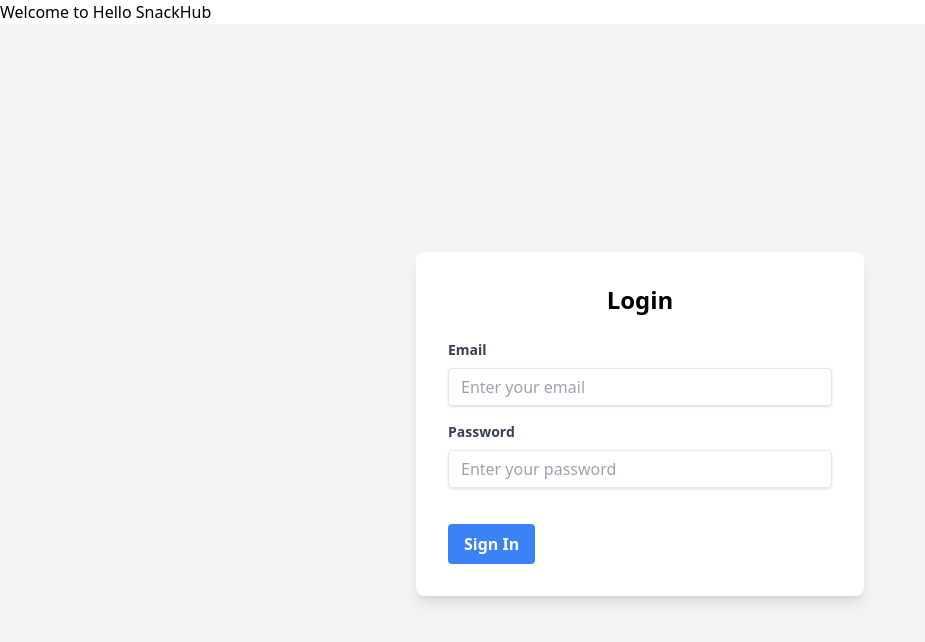
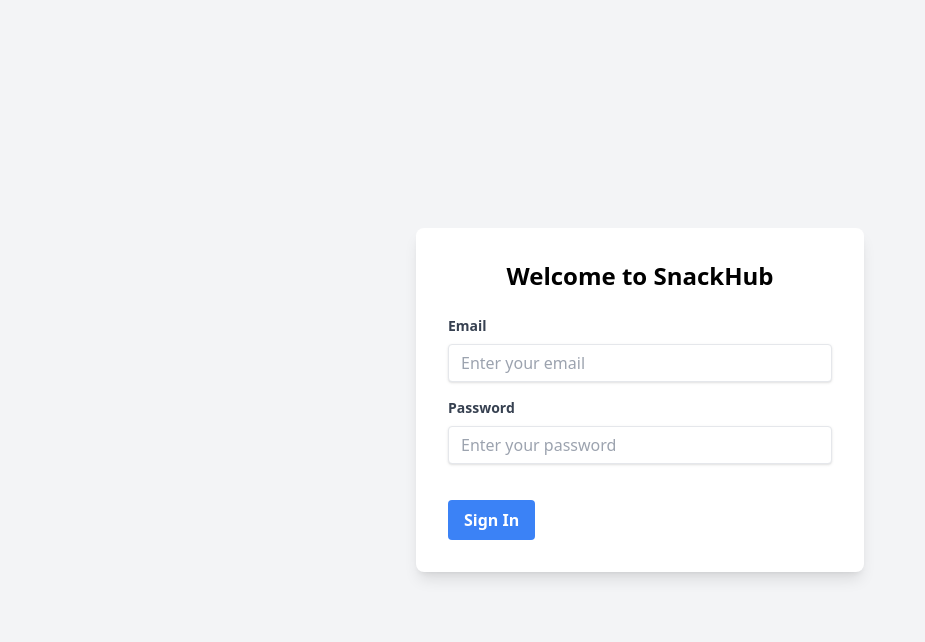
Before and after one commit to Team-One-Pos-Tech/FrameUp.webapp, an Angular app: page /login in a window 1280 px wide. Before the commit this address led to /. Shown: the top 642 px of the page, without its empty margins (0-925 px from the left). Built offline with nearby package versions, Linux system fonts and the light colour scheme.

Commit message:
router login page

```diff
--- a/src/app/app.component.html
+++ b/src/app/app.component.html
@@ -1,3 +1 @@
-<h1>Welcome to Hello SnackHub</h1>
-
-<app-login></app-login>
+<router-outlet></router-outlet>
--- a/src/app/app.component.ts
+++ b/src/app/app.component.ts
@@ -1,10 +1,9 @@
 import { Component } from '@angular/core';
-import { RouterOutlet } from '@angular/router';
-import { LoginComponent } from './pages/login/login.component';
+import { RouterModule } from '@angular/router';
 
 @Component({
   selector: 'app-root',
-  imports: [RouterOutlet, LoginComponent],
+  imports: [RouterModule],
   templateUrl: './app.component.html',
   styleUrl: './app.component.scss'
 })
--- a/src/app/app.config.ts
+++ b/src/app/app.config.ts
@@ -4,5 +4,8 @@
 import { routes } from './app.routes';
 
 export const appConfig: ApplicationConfig = {
-  providers: [provideZoneChangeDetection({ eventCoalescing: true }), provideRouter(routes)]
+  providers: [provideZoneChangeDetection(
+    { eventCoalescing: true }),
+     provideRouter(routes)
+  ]
 };
--- a/src/app/app.routes.ts
+++ b/src/app/app.routes.ts
@@ -1,3 +1,10 @@
 import { Routes } from '@angular/router';
+import { LoginComponent } from './pages/login/login.component';
 
-export const routes: Routes = [];
+export const routes: Routes = [
+    {
+        path: 'login',
+        component: LoginComponent,
+        title: 'Login Page'
+    },
+];
--- a/src/app/pages/login/login.component.html
+++ b/src/app/pages/login/login.component.html
@@ -1,6 +1,6 @@
 <div class="min-h-screen flex items-center justify-center bg-gray-100">
     <div class="bg-white p-8 rounded-lg shadow-lg w-full max-w-md">
-        <h2 class="text-2xl font-bold mb-6 text-center">Login</h2>
+        <h2 class="text-2xl font-bold mb-6 text-center">Welcome to SnackHub</h2>
         <form>
             <div class="mb-4">
                 <label class="block text-gray-700 text-sm font-bold mb-2" for="email">
```
